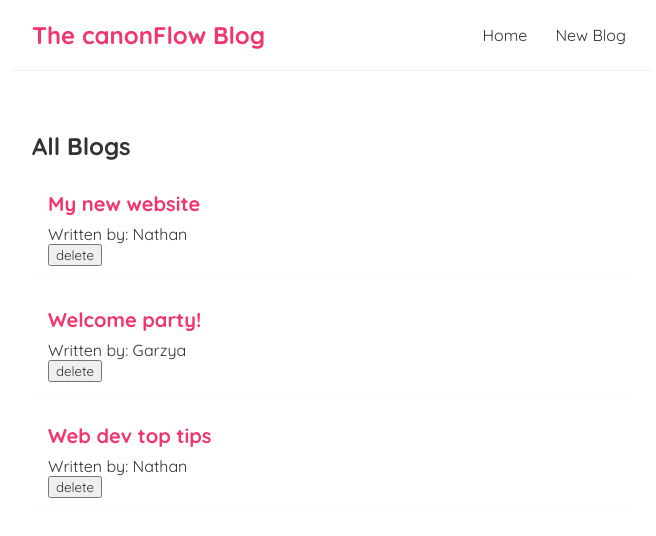
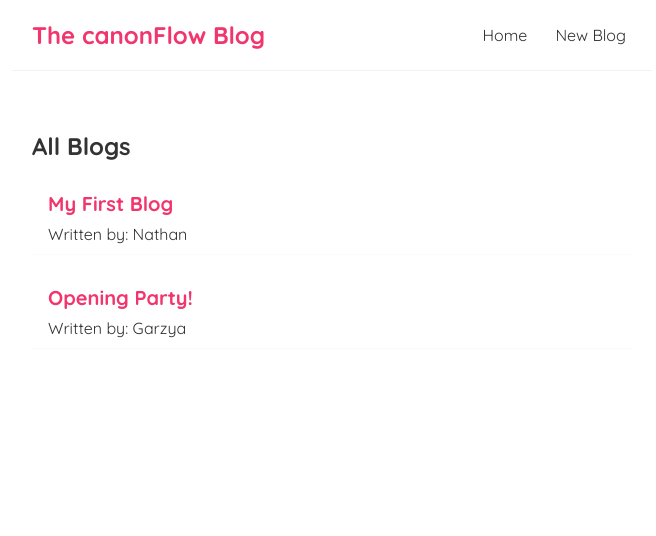
Before and after one commit to canonflow/canonflow-blog, a React (Create React App) app: page / in a window 1280 px wide. Shown: the top 536 px of the page, without its empty margins (308-964 px from the left). Built offline with nearby package versions, Linux system fonts and the light colour scheme; data requests are answered from the project's data file.

Commit message:
Fetching Data with useEffect and add db.json (run json server to make api endpoint)

```diff
--- /dev/null
+++ b/data/db.json
@@ -0,0 +1,16 @@
+{
+    "blogs": [
+        {
+            "title": "My First Blog",
+            "body": "Lorem ipsum dolor sit amet, consectetur adipiscing elit, sed do eiusmod\ntempor incididunt ut labore et dolore magna aliqua. Pulvinar pellentesque\nhabitant morbi tristique senectus et netus et. Ac placerat vestibulum\nlectus mauris ultrices. Nibh sit amet commodo nulla facilisi nullam. Vel\neros donec ac odio tempor orci dapibus ultrices.",
+            "author": "Nathan",
+            "id": 1
+        },
+        {
+            "title": "Opening Party!",
+            "body": "Lorem ipsum dolor sit amet, consectetur adipiscing elit, sed do eiusmod\ntempor incididunt ut labore et dolore magna aliqua. Pulvinar pellentesque\nhabitant morbi tristique senectus et netus et. Ac placerat vestibulum\nlectus mauris ultrices. Nibh sit amet commodo nulla facilisi nullam. Vel\neros donec ac odio tempor orci dapibus ultrices.",
+            "author": "Garzya",
+            "id": 2
+        }
+    ]
+}
--- a/public/index.html
+++ b/public/index.html
@@ -24,7 +24,7 @@
       work correctly both with client-side routing and a non-root public URL.
       Learn how to configure a non-root public URL by running `npm run build`.
     -->
-    <title>React App</title>
+    <title>Canonflow blog - React</title>
   </head>
   <body>
     <noscript>You need to enable JavaScript to run this app.</noscript>
--- a/src/BlogList.jsx
+++ b/src/BlogList.jsx
@@ -1,6 +1,6 @@
 import React from "react";
 
-const BlogList = ({ blogs, title , handleDelete }) => {
+const BlogList = ({ blogs, title }) => {
     return (
         <div className="blog-list">
         <h2>{ title }</h2>
@@ -8,7 +8,6 @@ const BlogList = ({ blogs, title , handleDelete }) => {
                 <div className="blog-preview" key={blog.id}>
                     <h2>{ blog.title }</h2>
                     <p>Written by: { blog.author }</p>
-                    <button onClick={() => handleDelete(blog.id)}>delete</button>
                 </div>
             ))}
         </div>
--- a/src/Home.jsx
+++ b/src/Home.jsx
@@ -1,22 +1,23 @@
 import React from "react";
-import { useState } from "react";
+import { useState, useEffect } from "react";
 import BlogList from "./BlogList";
 
 const Home = () => {
-    const [blogs, setBlogs] = useState([
-        { title: 'My new website', body: 'lorem ipsum...', author: 'Nathan', id: 1},
-        { title: 'Welcome party!', body: 'lorem ipsum...', author: 'Garzya', id: 2},
-        { title: 'Web dev top tips', body: 'lorem ipsum...', author: 'Nathan', id: 3},
-    ]);
+    const [blogs, setBlogs] = useState(null);
 
-    const handleDelete = (id) => {
-        const newBlogs = blogs.filter((blog) => blog.id !== id);
-        setBlogs(newBlogs);
-    }
+    useEffect(() => {
+        fetch('http://localhost:8000/blogs')
+            .then(res => {
+                return res.json();
+            })
+            .then(data => {
+                setBlogs(data)
+            });
+    }, []);
 
     return (
         <div className="home">
-            <BlogList blogs={blogs} title="All Blogs" handleDelete={handleDelete} />
+            {blogs && <BlogList blogs={blogs} title="All Blogs" />}
         </div>
     );
 }
```
